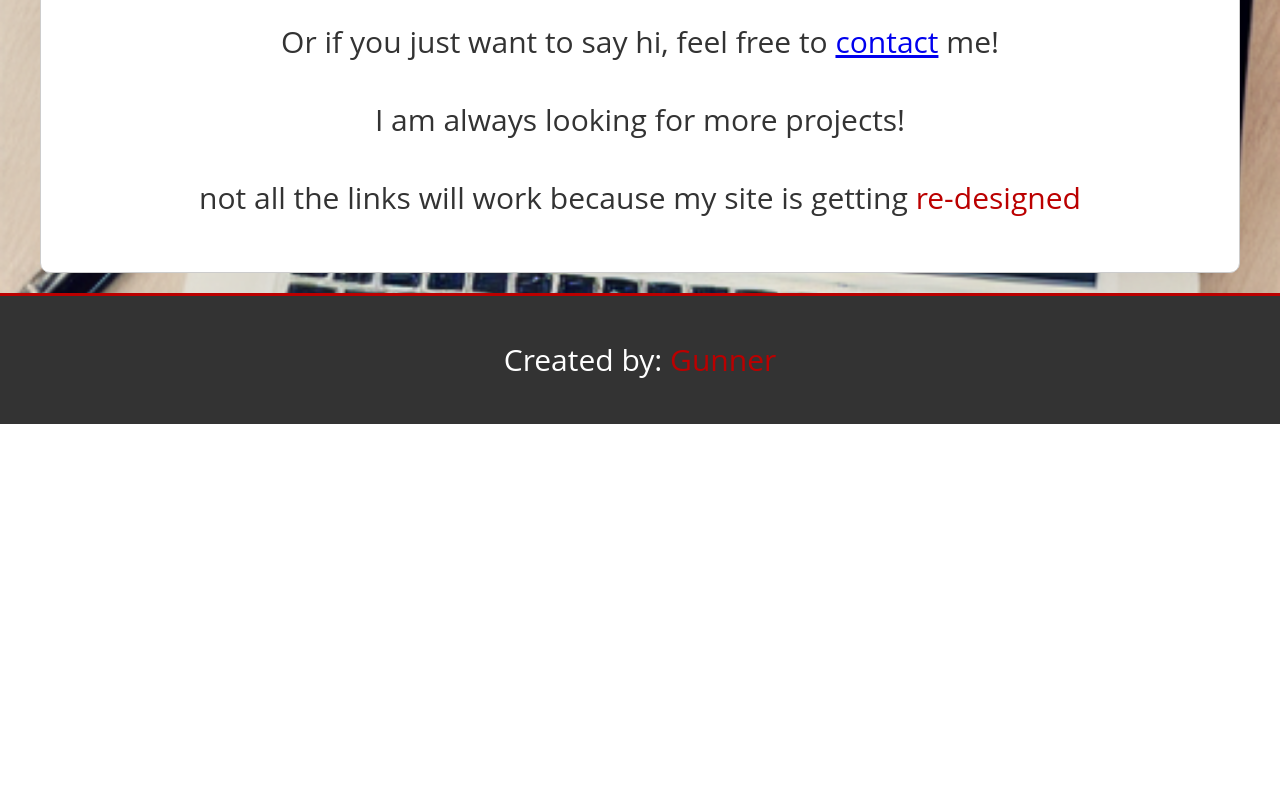
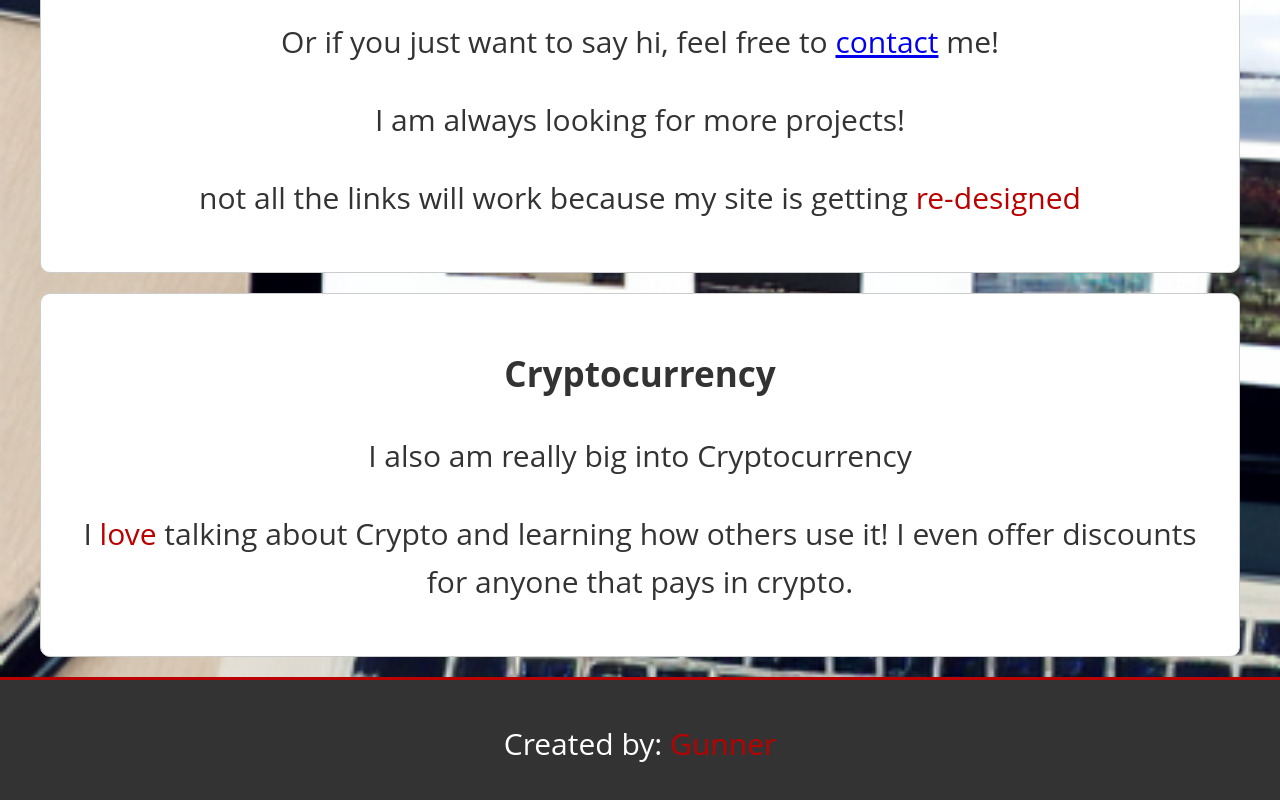
Before and after one commit to gunnerb7/My-site, a plain HTML site: page index.html in a window 1280 px wide. Shown: the part 823-1623 px from the top of the page. Before the commit the page ends 1247 px from the top, so only its background shows below. Drawn offline with Linux system fonts and the light colour scheme.

Commit message:
section added to index.html

```diff
--- a/index.html
+++ b/index.html
@@ -29,6 +29,11 @@
             <p>I am always looking for more projects!</p>
             <p>not all the links will work because my site is getting <span>re-designed</span></p>
         </main>
+        <section>
+            <h3>Cryptocurrency</h3>
+            <p>I also am really big into Cryptocurrency</p>
+            <p>I <span>love</span> talking about Crypto and learning how others use it! I even offer discounts for anyone that pays in crypto.</p>
+        </section>
         <footer>
             <p>Created by: <span>Gunner</span></p>
         </footer>
--- a/style.css
+++ b/style.css
@@ -86,6 +86,19 @@ main {
     margin-top: 20px;
 
 }
+/* section */
+section {
+    max-width: 1200px;
+    margin: auto;
+    padding: 20px;
+    background: #fff;
+    border-radius: 10px;
+    border: #ccc 1px solid;
+    margin-bottom: 20px;
+    text-align: center;
+    margin-top: 20px;
+
+}
 
 /* footer */
 
```
